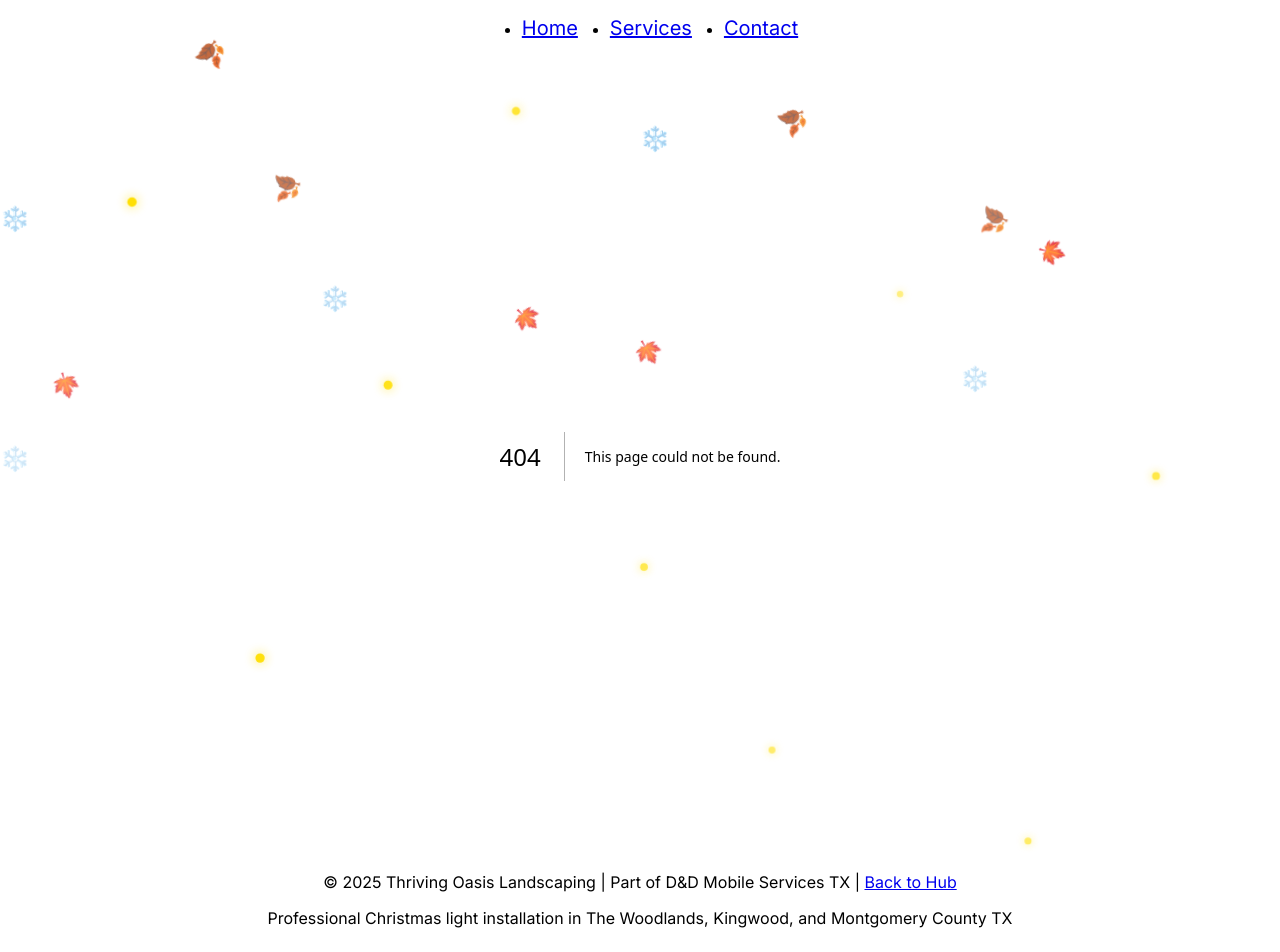
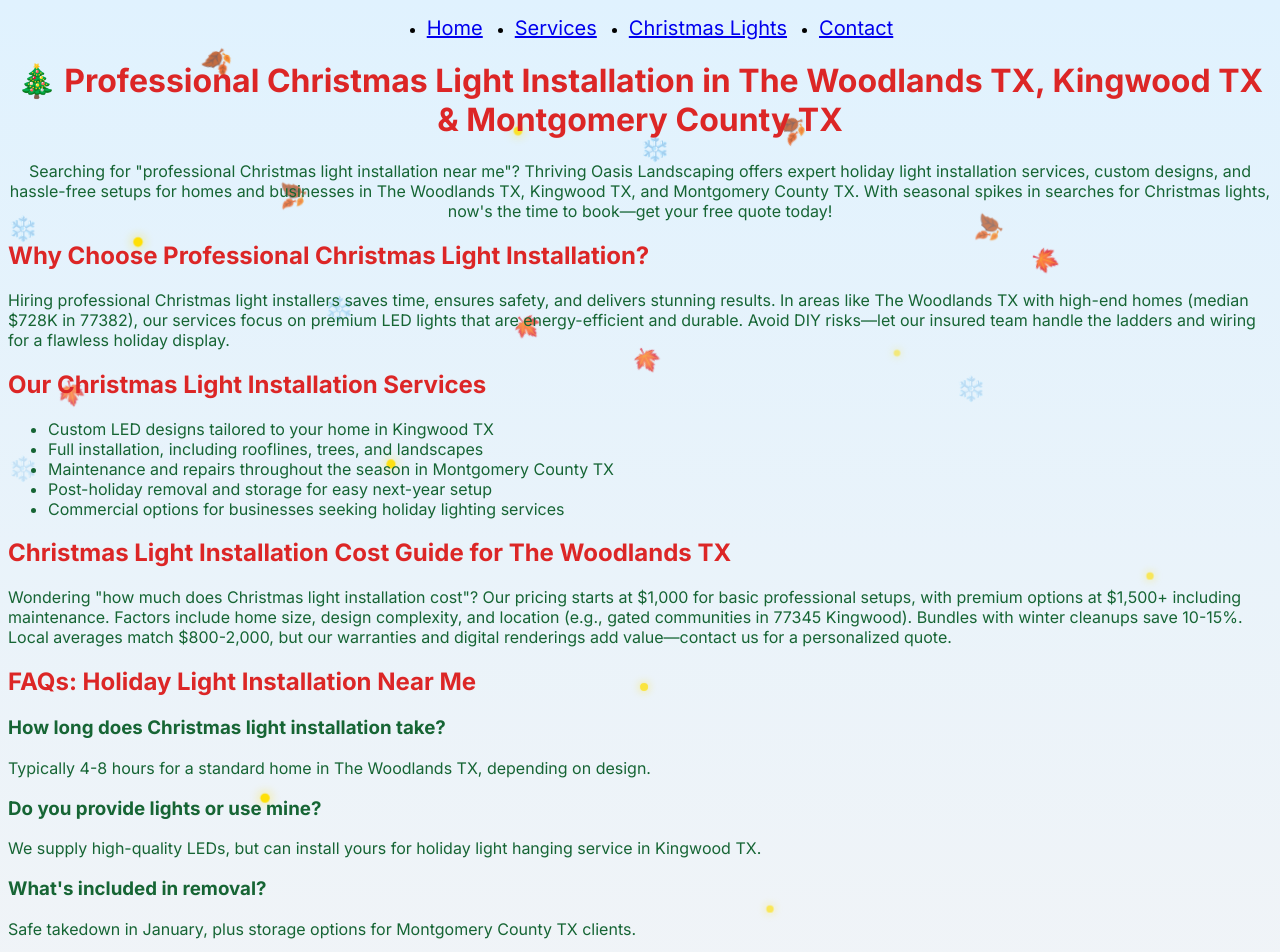
Before and after one commit to dacubbison/thriving-oasis-landscaping, a Next.js app: page /christmas-light-installation in a window 1280 px wide. Before the commit this address had no page. Shown: the top 952 px of the page. Built offline with nearby package versions, Linux system fonts and the light colour scheme.

Commit message:
SEO optimizations and new Christmas page

```diff
--- /dev/null
+++ b/app/christmas-light-installation/page.tsx
@@ -0,0 +1,112 @@
+'use client';
+
+import { motion } from 'framer-motion';
+import Image from 'next/image';
+import Link from 'next/link';
+
+export default function ChristmasLightInstallation() {
+  return (
+    <div className="relative min-h-screen">
+      <div className="absolute inset-0 z-0">
+        <Image
+          src="/hero-christmas-lights-1.jpg"
+          alt="Custom professional Christmas light installation in The Woodlands TX - Before and after"
+          layout="fill"
+          objectFit="cover"
+          quality={100}
+          className="opacity-40"
+        />
+        <div className="absolute inset-0 bg-gradient-to-b from-red-50 to-white opacity-90"></div>
+      </div>
+
+      <div className="container mx-auto p-4 relative z-10">
+        <h1
+          className="text-3xl md:text-4xl font-bold mb-6 text-center drop-shadow-md"
+          style={{ color: 'rgb(220, 38, 38)' }}
+        >
+          🎄 Professional Christmas Light Installation in The Woodlands TX, Kingwood TX & Montgomery County TX
+        </h1>
+        <p
+          className="mb-8 text-lg text-center max-w-3xl mx-auto"
+          style={{ color: 'rgb(22, 101, 52)' }}
+        >
+          Searching for "professional Christmas light installation near me"? Thriving Oasis Landscaping offers expert holiday light installation services, custom designs, and hassle-free setups for homes and businesses in The Woodlands TX, Kingwood TX, and Montgomery County TX. With seasonal spikes in searches for Christmas lights, now's the time to book—get your free quote today!
+        </p>
+
+        <section className="mb-12">
+          <h2
+            className="text-2xl font-semibold mb-4"
+            style={{ color: 'rgb(220, 38, 38)' }}
+          >
+            Why Choose Professional Christmas Light Installation?
+          </h2>
+          <p style={{ color: 'rgb(22, 101, 52)' }}>
+            Hiring professional Christmas light installers saves time, ensures safety, and delivers stunning results. In areas like The Woodlands TX with high-end homes (median $728K in 77382), our services focus on premium LED lights that are energy-efficient and durable. Avoid DIY risks—let our insured team handle the ladders and wiring for a flawless holiday display.
+          </p>
+        </section>
+
+        <section className="mb-12">
+          <h2
+            className="text-2xl font-semibold mb-4"
+            style={{ color: 'rgb(220, 38, 38)' }}
+          >
+            Our Christmas Light Installation Services
+          </h2>
+          <ul className="list-disc pl-6 space-y-2" style={{ color: 'rgb(22, 101, 52)' }}>
+            <li>Custom LED designs tailored to your home in Kingwood TX</li>
+            <li>Full installation, including rooflines, trees, and landscapes</li>
+            <li>Maintenance and repairs throughout the season in Montgomery County TX</li>
+            <li>Post-holiday removal and storage for easy next-year setup</li>
+            <li>Commercial options for businesses seeking holiday lighting services</li>
+          </ul>
+        </section>
+
+        <section className="mb-12">
+          <h2
+            className="text-2xl font-semibold mb-4"
+            style={{ color: 'rgb(220, 38, 38)' }}
+          >
+            Christmas Light Installation Cost Guide for The Woodlands TX
+          </h2>
+          <p style={{ color: 'rgb(22, 101, 52)' }}>
+            Wondering "how much does Christmas light installation cost"? Our pricing starts at $1,000 for basic professional setups, with premium options at $1,500+ including maintenance. Factors include home size, design complexity, and location (e.g., gated communities in 77345 Kingwood). Bundles with winter cleanups save 10-15%. Local averages match $800-2,000, but our warranties and digital renderings add value—contact us for a personalized quote.
+          </p>
+        </section>
+
+        <section className="mb-12">
+          <h2
+            className="text-2xl font-semibold mb-4"
+            style={{ color: 'rgb(220, 38, 38)' }}
+          >
+            FAQs: Holiday Light Installation Near Me
+          </h2>
+          <div className="space-y-4" style={{ color: 'rgb(22, 101, 52)' }}>
+            <div>
+              <h3 className="font-bold">How long does Christmas light installation take?</h3>
+              <p>Typically 4-8 hours for a standard home in The Woodlands TX, depending on design.</p>
+            </div>
+            <div>
+              <h3 className="font-bold">Do you provide lights or use mine?</h3>
+              <p>We supply high-quality LEDs, but can install yours for holiday light hanging service in Kingwood TX.</p>
+            </div>
+            <div>
+              <h3 className="font-bold">What's included in removal?</h3>
+              <p>Safe takedown in January, plus storage options for Montgomery County TX clients.</p>
+            </div>
+            <div>
+              <h3 className="font-bold">Are you insured for Christmas light installers near me?</h3>
+              <p>Yes, fully insured for peace of mind.</p>
+            </div>
+          </div>
+        </section>
+
+        <p
+          className="mt-8 text-lg text-center max-w-3xl mx-auto"
+          style={{ color: 'rgb(22, 101, 52)' }}
+        >
+          Ready to hire Christmas light installers in The Woodlands TX? <Link href="/contact" style={{ color: 'rgb(220, 38, 38)' }}>Book your free quote</Link> now and light up the holidays!
+        </p>
+      </div>
+    </div>
+  );
+}
--- a/app/contact/page.tsx
+++ b/app/contact/page.tsx
@@ -36,13 +36,13 @@
         className="text-3xl font-bold mb-4"
         style={{ color: 'rgb(22, 101, 52)' }}  // Green-800
       >
-        🎄 Contact Us for Professional Christmas Light Installation
+        🎄 Contact Us for Professional Christmas Light Installation in The Woodlands TX
       </h1>
       <p
         className="mb-6"
         style={{ color: 'rgb(220, 38, 38)' }}  // Red-600
       >
-        Get a free quote for professional Christmas light installation in The Woodlands TX, Kingwood TX, or Montgomery County TX, plus winter landscaping services.
+        Get a free quote for professional Christmas light installation in The Woodlands TX, Kingwood TX, or Montgomery County TX, plus winter landscaping services. Whether it's "holiday light installation near me" or custom designs, we're here.
       </p>
       <form onSubmit={handleSubmit} className="space-y-4 max-w-lg mx-auto">
         <div>
@@ -61,7 +61,7 @@
           <ValidationError prefix="Phone" field="phone" errors={state.errors} />
         </div>
         <div>
-          <label htmlFor="message" className="block mb-1" style={{ color: 'rgb(22, 101, 52)' }}>Message</label>
+          <label htmlFor="message" className="block mb-1" style={{ color: 'rgb(22, 101, 52)' }}>Message (e.g., Christmas light installation cost The Woodlands)</label>
           <textarea id="message" name="message" className="w-full p-2 border rounded h-32" required />
           <ValidationError prefix="Message" field="message" errors={state.errors} />
         </div>
--- a/app/layout.tsx
+++ b/app/layout.tsx
@@ -6,9 +6,26 @@
 const inter = Inter({ subsets: ["latin"] });
 
 export const metadata: Metadata = {
-  title: "Thriving Oasis Landscaping - Professional Christmas Light Installation in The Woodlands, Kingwood & Montgomery County TX",
-  description: "Expert professional Christmas light installation services in The Woodlands TX, Kingwood TX, and Montgomery County TX. Winter landscaping including pressure washing and pruning for a festive, thriving property.",
-  keywords: "professional Christmas light installation The Woodlands TX, professional Christmas light installation Kingwood TX, professional Christmas light installation Montgomery County TX, Christmas light installation The Woodlands TX, Christmas light installation Kingwood TX, Christmas light installation Montgomery County TX, winter landscaping The Woodlands TX, pressure washing Montgomery County TX",
+  title: "Professional Christmas Light Installation in The Woodlands, Kingwood & Montgomery County TX | Thriving Oasis Landscaping",
+  description: "Get stunning, hassle-free professional Christmas light installation for your home. Serving The Woodlands TX, Kingwood TX, and Montgomery County TX. Free quotes: 936-549-2797.",
+  keywords: "professional Christmas light installation The Woodlands TX, Christmas light installation Kingwood TX, holiday light installation Montgomery County TX, Christmas lights near me, professional Christmas light installation near me, Christmas light hanging service The Woodlands TX, holiday lighting services Kingwood TX",
+  openGraph: {
+    title: "Professional Christmas Light Installation in The Woodlands TX | Thriving Oasis Landscaping",
+    description: "Expert holiday light installation services in The Woodlands, Kingwood, and Montgomery County TX. Custom designs, installation, and removal.",
+    url: "https://thrivingoasislandscaping.com",
+    siteName: "Thriving Oasis Landscaping",
+    images: [
+      {
+        url: "/hero-christmas-lights.png",
+        width: 800,
+        height: 600,
+        alt: "Professional Christmas light installation in The Woodlands TX",
+      },
+    ],
+    locale: "en_US",
+    type: "website",
+  },
+  robots: "index, follow",
 };
 
 const leaves = [
@@ -29,6 +46,32 @@
 }>) {
   return (
     <html lang="en">
+      <head>
+        <script
+          type="application/ld+json"
+          dangerouslySetInnerHTML={{
+            __html: JSON.stringify({
+              "@context": "https://schema.org",
+              "@type": "LocalBusiness",
+              "name": "Thriving Oasis Landscaping",
+              "description": "Professional Christmas light installation services in The Woodlands TX, Kingwood TX, and Montgomery County TX.",
+              "url": "https://thrivingoasislandscaping.com",
+              "telephone": "936-549-2797",
+              "address": {
+                "@type": "PostalAddress",
+                "addressLocality": "The Woodlands",
+                "addressRegion": "TX",
+                "postalCode": "77381",
+                "addressCountry": "US"
+              },
+              "openingHours": "Mo-Su 08:00-20:00",
+              "priceRange": "$$",
+              "image": "/hero-christmas-lights.png",
+              "sameAs": ["https://www.google.com/business/thrivingoasislandscaping"]
+            })
+          }}
+        />
+      </head>
       <body className={inter.className}>
         {/* Snowflakes */}
         <div className="snowflake left-10" style={{ animationDelay: '0s' }}>❄️</div>
@@ -57,13 +100,14 @@
           <ul className="flex flex-wrap justify-center text-lg">
             <li style={{ marginRight: '2rem' }}><Link href="/" className="hover:underline font-semibold px-2" style={{ fontSize: '1.25rem' }}>Home</Link></li>
             <li style={{ marginRight: '2rem' }}><Link href="/services" className="hover:underline font-semibold px-2" style={{ fontSize: '1.25rem' }}>Services</Link></li>
+            <li style={{ marginRight: '2rem' }}><Link href="/christmas-light-installation" className="hover:underline font-semibold px-2" style={{ fontSize: '1.25rem' }}>Christmas Lights</Link></li>
             <li><Link href="/contact" className="hover:underline font-semibold px-2" style={{ fontSize: '1.25rem' }}>Contact</Link></li>
           </ul>
         </nav>
         {children}
         <footer className="bg-green-700 text-white p-4 text-center mt-8">
           <p>&copy; 2025 Thriving Oasis Landscaping | Part of D&D Mobile Services TX | <Link href="https://www.ddmobileservicestx.com" className="hover:underline">Back to Hub</Link></p>
-          <p>Professional Christmas light installation in The Woodlands, Kingwood, and Montgomery County TX</p>
+          <p>Professional Christmas light installation in The Woodlands TX, Kingwood TX, and Montgomery County TX</p>
         </footer>
       </body>
     </html>
--- a/app/page.tsx
+++ b/app/page.tsx
@@ -17,7 +17,7 @@
       <section className="relative h-[500px] md:h-[800px] px-4 text-center flex items-center justify-center">
         <Image
           src="/hero-christmas-lights.png"
-          alt="Professional Christmas Light Installation in The Woodlands TX - Festive home display"
+          alt="Professional Christmas light installation in The Woodlands TX - Festive home display by Thriving Oasis Landscaping"
           layout="fill"
           objectFit="cover"
           quality={100}
@@ -32,7 +32,7 @@
             className="text-5xl md:text-7xl font-bold mb-4 text-green-300 drop-shadow-lg"
             style={{ color: 'rgb(134, 239, 172)' }}
           >
-            Thriving Oasis Landscaping: Professional Christmas Light Installation
+            Thriving Oasis Landscaping: Professional Christmas Light Installation in The Woodlands TX
           </motion.h1>
           <p
             className="text-4xl md:text-6xl mb-4 font-bold text-white drop-shadow-lg"
@@ -51,7 +51,7 @@
             className="text-2xl md:text-3xl font-extrabold hover:underline mb-4 inline-block drop-shadow-lg"
             style={{ color: 'rgb(220, 38, 38)' }}
           >
-            Book Free Holiday Quote
+            Book Free Holiday Quote for Christmas Light Installation Near Me
           </Link>
           <br />
           <Link
@@ -74,7 +74,7 @@
           className="text-center mb-8"
           style={{ color: 'rgb(220, 38, 38)' }}  // Red-600
         >
-          Brighten up your holiday season with expert professional Christmas light installation in The Woodlands TX, Kingwood TX, and Montgomery County TX! Our professional team handles everything from design to takedown, ensuring your home or business shines with festive cheer—safely and beautifully.
+          Brighten up your holiday season with expert professional Christmas light installation in The Woodlands TX, Kingwood TX, and Montgomery County TX! Our professional team handles everything from design to takedown, ensuring your home or business shines with festive cheer—safely and beautifully. Searching for "Christmas lights near me" or "holiday light installation Kingwood TX"? We've got you covered with custom solutions.
         </p>
         <div className="grid md:grid-cols-2 gap-6">
           <motion.div
@@ -90,11 +90,11 @@
               ❄️ Our Services Include
             </h3>
             <ul className="list-disc pl-6 space-y-2" style={{ color: 'rgb(220, 38, 38)' }}>
-              <li>Custom designs for your property</li>
-              <li>Energy-efficient LED lights</li>
-              <li>Safe pro installation in The Woodlands TX</li>
-              <li>Removal & storage post-holidays</li>
-              <li>Season-long maintenance</li>
+              <li>Custom designs for your property in The Woodlands TX</li>
+              <li>Energy-efficient LED lights for holiday lighting services</li>
+              <li>Safe pro installation for Christmas light hanging service</li>
+              <li>Removal & storage post-holidays in Kingwood TX</li>
+              <li>Season-long maintenance for Montgomery County TX homes</li>
             </ul>
           </motion.div>
           <motion.div
@@ -107,13 +107,13 @@
               className="text-2xl mb-2"
               style={{ color: 'rgb(22, 101, 52)' }}  // Green-800
             >
-              🎅 Why Choose Us?
+              🎅 Why Choose Us for Professional Christmas Light Installation?
             </h3>
             <ul className="list-disc pl-6 space-y-2" style={{ color: 'rgb(220, 38, 38)' }}>
-              <li>Insured expert installers</li>
-              <li>Hassle-free, no-ladder experience for you</li>
+              <li>Insured expert installers near you</li>
+              <li>Hassle-free, no-ladder experience for Christmas light installers near me</li>
               <li>Designs for every budget in Kingwood TX</li>
-              <li>Reliable & prompt scheduling</li>
+              <li>Reliable & prompt scheduling in Montgomery County TX</li>
             </ul>
           </motion.div>
         </div>
@@ -122,19 +122,19 @@
             className="text-2xl font-bold mb-4 text-left max-w-2xl mx-auto"
             style={{ color: 'rgb(22, 101, 52)' }}  // Green-800
           >
-            ⛄ How It Works
+            ⛄ How Our Christmas Light Installation Works
           </h3>
           <ol className="list-decimal pl-6 space-y-2 text-left max-w-2xl mx-auto" style={{ color: 'rgb(220, 38, 38)' }}>
-            <li>Book free consultation</li>
+            <li>Book free consultation for professional Christmas light installation</li>
             <li>Approve your plan & digital rendering</li>
-            <li>Relax during install in Montgomery County TX</li>
-            <li>Enjoy your holiday glow</li>
+            <li>Relax during install in The Woodlands TX or nearby</li>
+            <li>Enjoy your holiday glow with our holiday light installation services</li>
           </ol>
           <p
             className="mt-4 text-center"
             style={{ color: 'rgb(220, 38, 38)' }}  // Red-600
           >
-            Contact us today to book your professional Christmas light installation in The Woodlands TX, Kingwood TX, or Montgomery County TX and make this Christmas your brightest yet!
+            Contact us today to book your professional Christmas light installation in The Woodlands TX, Kingwood TX, or Montgomery County TX and make this Christmas your brightest yet! Check our <Link href="/services">services</Link> or <Link href="/christmas-light-installation">dedicated Christmas page</Link> for more.
           </p>
         </div>
       </section>
--- a/app/services/page.tsx
+++ b/app/services/page.tsx
@@ -10,7 +10,7 @@
       <div className="absolute inset-0 z-0">
         <Image
           src="/leaves-falling-woodlands-tx.png"
-          alt="Fall leaves in The Woodlands TX - Thriving Oasis Landscaping"
+          alt="Fall leaves in The Woodlands TX - Thriving Oasis Landscaping winter services background"
           layout="fill"
           objectFit="cover"
           quality={100}
@@ -24,13 +24,13 @@
           className="text-3xl md:text-4xl font-bold mb-6 text-center drop-shadow-md"
           style={{ color: 'rgb(22, 101, 52)' }}
         >
-          ❄️ Winter Landscaping Services - Professional Christmas Light Installation
+          ❄️ Winter Landscaping Services - Professional Christmas Light Installation in The Woodlands TX
         </h1>
         <p
           className="mb-8 text-lg text-center max-w-3xl mx-auto"
           style={{ color: 'rgb(220, 38, 38)' }}
         >
-          Our winter services in The Woodlands TX, Kingwood TX, and Montgomery County TX spotlight professional Christmas light installation, complemented by pressure washing and pruning for a thriving holiday property.
+          Our winter services in The Woodlands TX, Kingwood TX, and Montgomery County TX spotlight professional Christmas light installation, complemented by pressure washing and pruning for a thriving holiday property. Looking for "Christmas light installation near me"? We're your local experts.
         </p>
 
         <div className="grid grid-cols-1 md:grid-cols-2 lg:grid-cols-3 gap-8">
@@ -50,7 +50,7 @@
               className="mb-4"
               style={{ color: 'rgb(220, 38, 38)' }}
             >
-              Custom LED designs in The Woodlands TX—safe install, removal, storage. Warranty included.
+              Custom LED designs in The Woodlands TX—safe install, removal, storage. Warranty included for holiday light installation services.
             </p>
             <p
               className="font-bold text-lg"
@@ -76,7 +76,7 @@
               className="mb-4"
               style={{ color: 'rgb(220, 38, 38)' }}
             >
-              Enhanced LED setups in Kingwood TX—maintenance, commercial options.
+              Enhanced LED setups in Kingwood TX—maintenance, commercial options for professional Christmas light hanging service.
             </p>
             <p
               className="font-bold text-lg"
@@ -102,7 +102,7 @@
               className="mb-4"
               style={{ color: 'rgb(220, 38, 38)' }}
             >
-              Gutter/driveway clean in Montgomery County TX—bundle with lights for 10% off.
+              Gutter/driveway clean in Montgomery County TX—bundle with Christmas lights near me for 10% off.
             </p>
             <p
               className="font-bold text-lg"
@@ -154,7 +154,7 @@
               className="mb-4"
               style={{ color: 'rgb(220, 38, 38)' }}
             >
-              Clear oil/dirt in Kingwood TX—holiday prep add-on.
+              Clear oil/dirt in Kingwood TX—holiday prep add-on for Christmas light installers near me.
             </p>
             <p
               className="font-bold text-lg"
@@ -221,7 +221,7 @@
           className="mt-8 text-lg text-center max-w-3xl mx-auto"
           style={{ color: 'rgb(220, 38, 38)' }}
         >
-          Book professional Christmas light installation in The Woodlands TX, Kingwood TX, or Montgomery County TX or winter services today for a stunning holiday display!
+          Book professional Christmas light installation in The Woodlands TX, Kingwood TX, or Montgomery County TX or winter services today for a stunning holiday display! See our <Link href="/christmas-light-installation">Christmas light details</Link>.
         </p>
       </div>
     </div>
```
Also changed, not shown: public/robots.txt (added), 1 other file (tests, documents, lock files or other folders).
